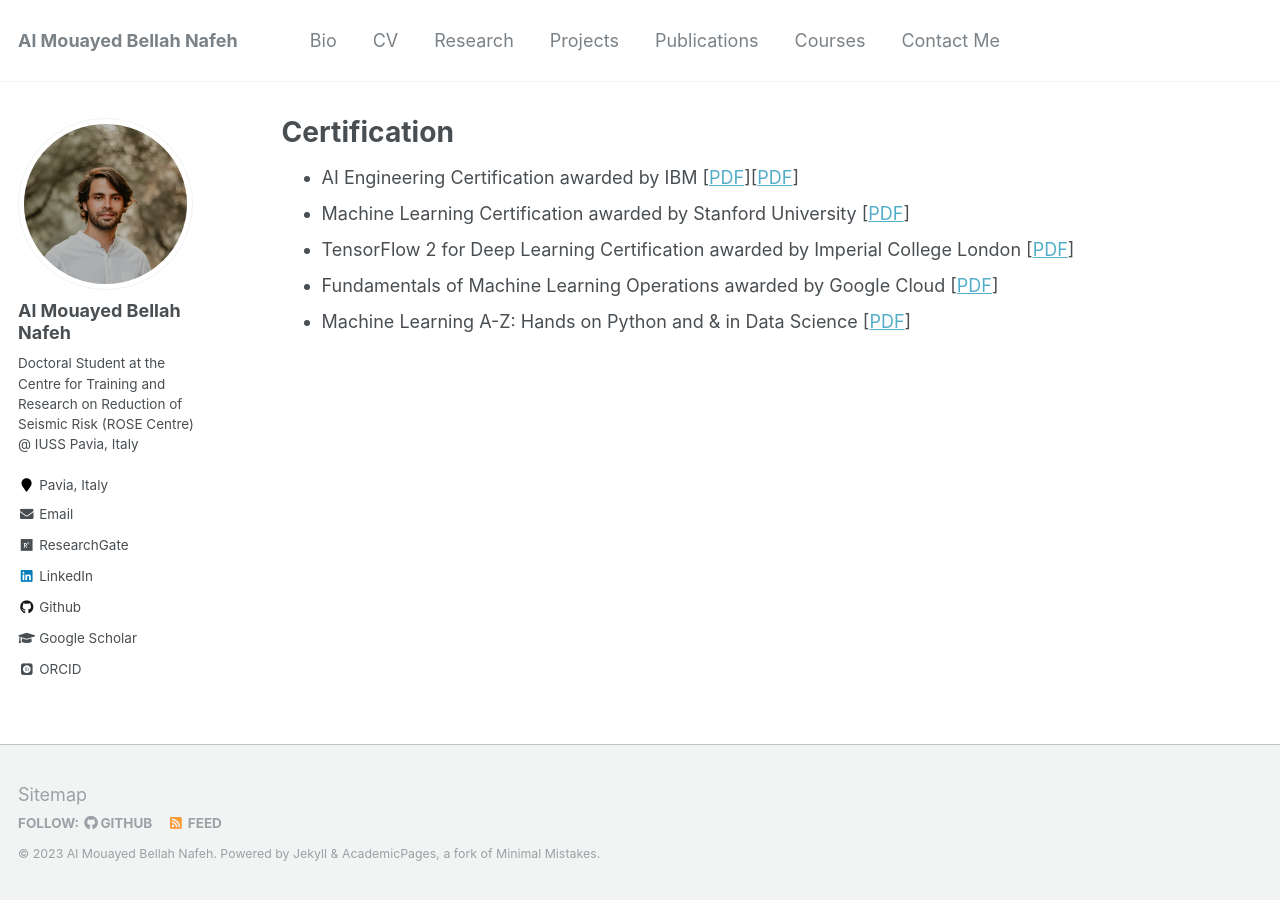
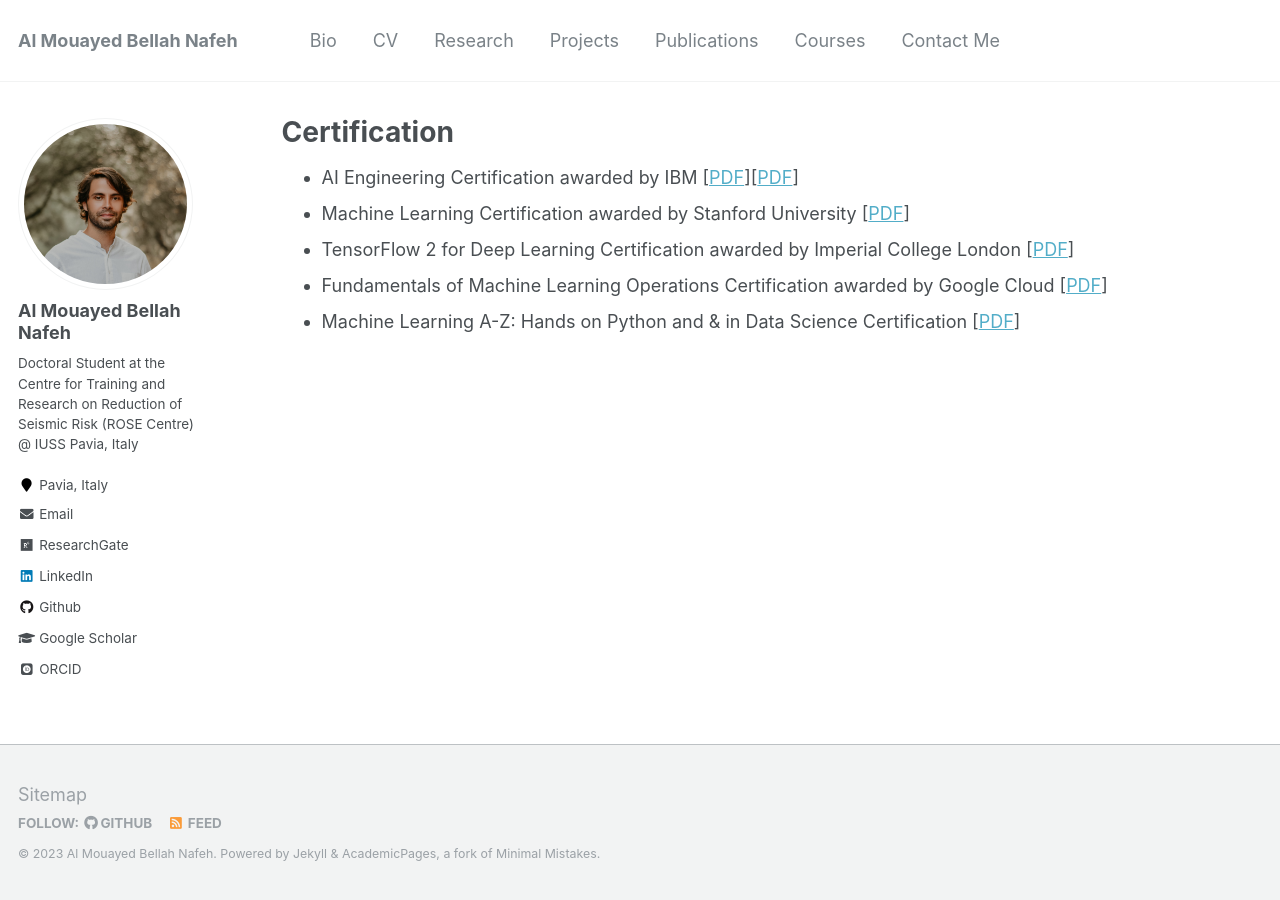
Before and after one commit to almouayedbellah-nafeh/almouayedbellah-nafeh.github.io, a Jekyll site: the page built from _pages/certificates.md, in a window 1280 px wide. Built offline with Jekyll 4.4.1, drawn with Linux system fonts in a browser that asks for light colours; some web fonts are replaced.

Commit message:
Update certificates.md

```diff
--- a/_pages/certificates.md
+++ b/_pages/certificates.md
@@ -8,5 +8,5 @@ author_profile: true
 * AI Engineering Certification awarded by IBM [[PDF](http://almouayedbellah-nafeh.github.io/files/Certificates/Nafeh_IBM AI Engineering Certificate)][[PDF](http://almouayedbellah-nafeh.github.io/files/Certificates/Nafeh_IBM AI Engineering Certificate 2)]
 * Machine Learning Certification awarded by Stanford University [[PDF](http://almouayedbellah-nafeh.github.io/files/Certificates/Nafeh_Machine Learning Certificate)]
 * TensorFlow 2 for Deep Learning Certification awarded by Imperial College London [[PDF](http://almouayedbellah-nafeh.github.io/files/Certificates/Nafeh_Tensorflow 2 for Deep Learning)]
-* Fundamentals of Machine Learning Operations awarded by Google Cloud [[PDF](http://almouayedbellah-nafeh.github.io/files/Certificates/Nafeh_MLOps Certificate)]
-* Machine Learning A-Z: Hands on Python and & in Data Science [[PDF](http://almouayedbellah-nafeh.github.io/files/Certificates/Nafeh_Machine Learning A-Z Certificate)]
+* Fundamentals of Machine Learning Operations Certification awarded by Google Cloud [[PDF](http://almouayedbellah-nafeh.github.io/files/Certificates/Nafeh_MLOps Certificate)]
+* Machine Learning A-Z: Hands on Python and & in Data Science Certification [[PDF](http://almouayedbellah-nafeh.github.io/files/Certificates/Nafeh_Machine Learning A-Z Certificate)]
```
